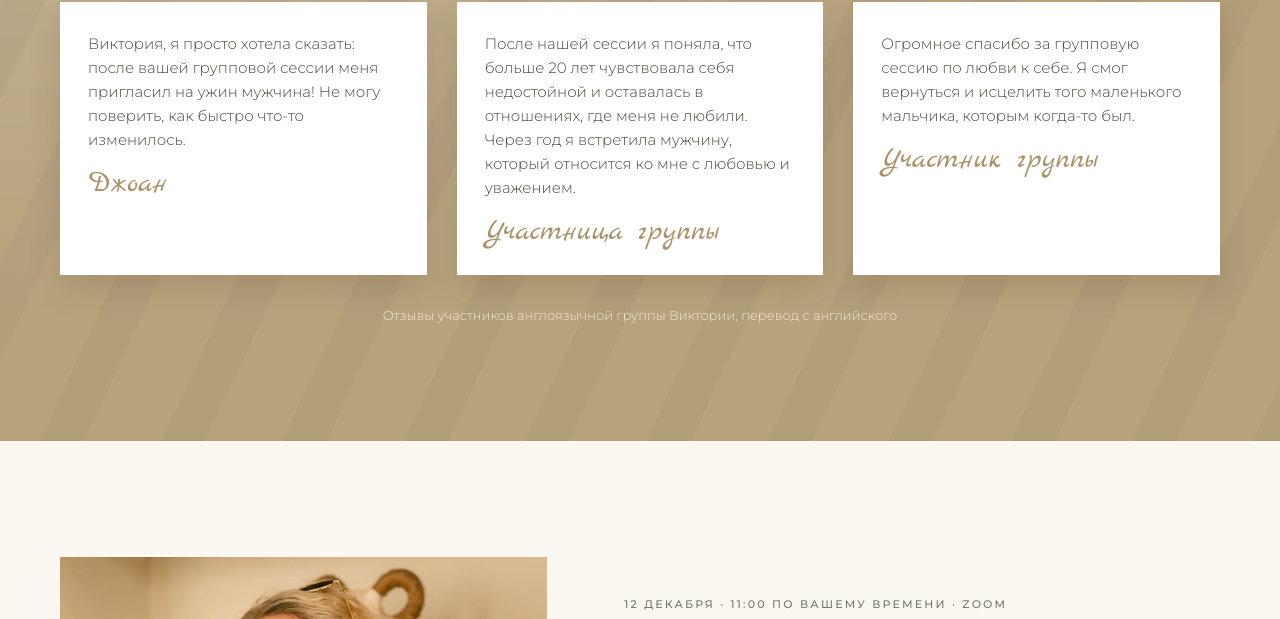
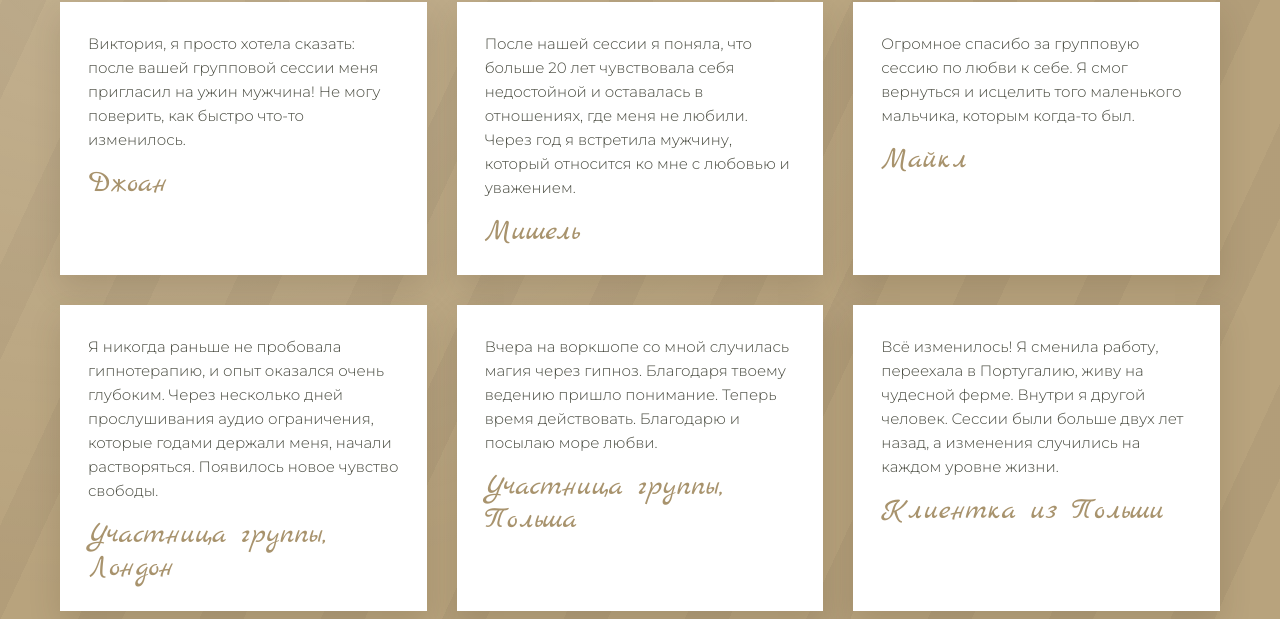
Before and after one commit to victoria-hypno/victoria-hypno.github.io, a plain HTML site: page 1212.html in a window 1280 px wide. Shown: the part 5719-6338 px from the top of the page. Drawn offline with Linux system fonts and the light colour scheme.

Commit message:
Update 1212.html

```diff
--- a/1212.html
+++ b/1212.html
@@ -137,6 +137,7 @@ section{position:relative}
 
 /* 8. REVIEWS */
 .revs{display:grid;grid-template-columns:repeat(3,1fr);gap:30px;margin-top:48px}
+.revs .rev{margin:0}
 .rev{background:#fff;padding:30px 28px 26px;box-shadow:0 14px 30px rgba(60,50,30,.15);color:var(--ink);transform:rotate(var(--r))}
 .rev p{font-size:15px;line-height:1.6}
 .rev .script{display:block;font-size:30px;color:var(--tan2);margin-top:16px}
@@ -384,10 +385,13 @@ body.qz-lock{overflow:hidden}
     <div class="center rv"><span class="caps" style="color:#fff">Отзывы</span><h2 class="sec-h">После сессии «Любовь к себе»</h2></div>
     <div class="revs">
       <figure class="rev rv" style="--r:-1.5deg"><p>Виктория, я просто хотела сказать: после вашей групповой сессии меня пригласил на ужин мужчина! Не могу поверить, как быстро что-то изменилось.</p><span class="script">Джоан</span></figure>
-      <figure class="rev rv" style="--r:1deg"><p>После нашей сессии я поняла, что больше 20 лет чувствовала себя недостойной и оставалась в отношениях, где меня не любили. Через год я встретила мужчину, который относится ко мне с любовью и уважением.</p><span class="script">Участница группы</span></figure>
-      <figure class="rev rv" style="--r:-.8deg"><p>Огромное спасибо за групповую сессию по любви к себе. Я смог вернуться и исцелить того маленького мальчика, которым когда-то был.</p><span class="script">Участник группы</span></figure>
+      <figure class="rev rv" style="--r:1deg"><p>После нашей сессии я поняла, что больше 20 лет чувствовала себя недостойной и оставалась в отношениях, где меня не любили. Через год я встретила мужчину, который относится ко мне с любовью и уважением.</p><span class="script">Мишель</span></figure>
+      <figure class="rev rv" style="--r:-.8deg"><p>Огромное спасибо за групповую сессию по любви к себе. Я смог вернуться и исцелить того маленького мальчика, которым когда-то был.</p><span class="script">Майкл</span></figure>
+          <figure class="rev rv" style="--r:1.2deg"><p>Я никогда раньше не пробовала гипнотерапию, и опыт оказался очень глубоким. Через несколько дней прослушивания аудио ограничения, которые годами держали меня, начали растворяться. Появилось новое чувство свободы.</p><span class="script">Участница группы, Лондон</span></figure>
+      <figure class="rev rv" style="--r:-1deg"><p>Вчера на воркшопе со мной случилась магия через гипноз. Благодаря твоему ведению пришло понимание. Теперь время действовать. Благодарю и посылаю море любви.</p><span class="script">Участница группы, Польша</span></figure>
+      <figure class="rev rv" style="--r:.8deg"><p>Всё изменилось! Я сменила работу, переехала в Португалию, живу на чудесной ферме. Внутри я другой человек. Сессии были больше двух лет назад, а изменения случились на каждом уровне жизни.</p><span class="script">Клиентка из Польши</span></figure>
     </div>
-    <p class="note center" style="color:#f3ecdc;margin-top:30px">Отзывы участников англоязычной группы Виктории, перевод с английского</p>
+    <p class="note center" style="color:#f3ecdc;margin-top:30px">Переводы с английского и польского, сокращено</p>
   </div>
 </section>
 
```
